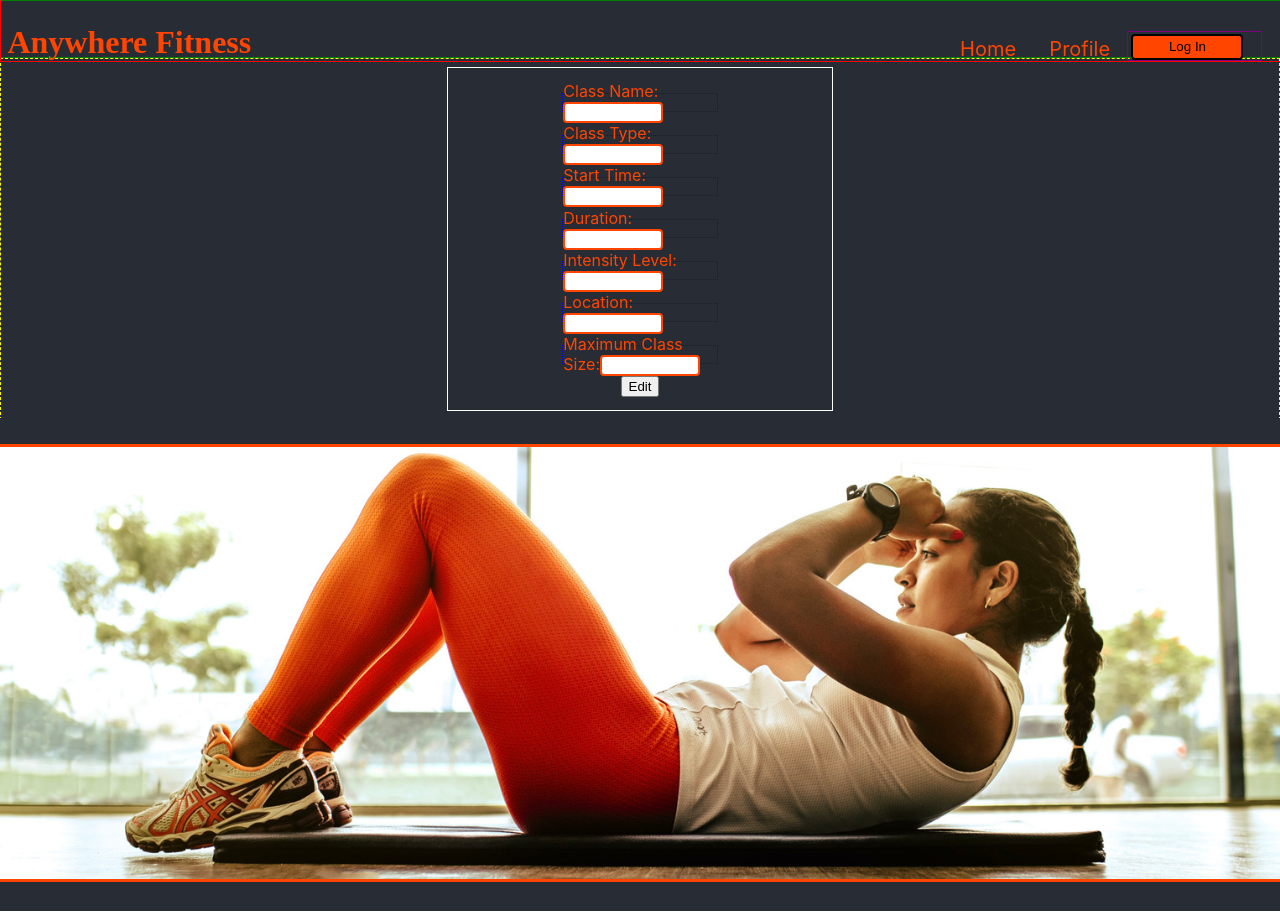
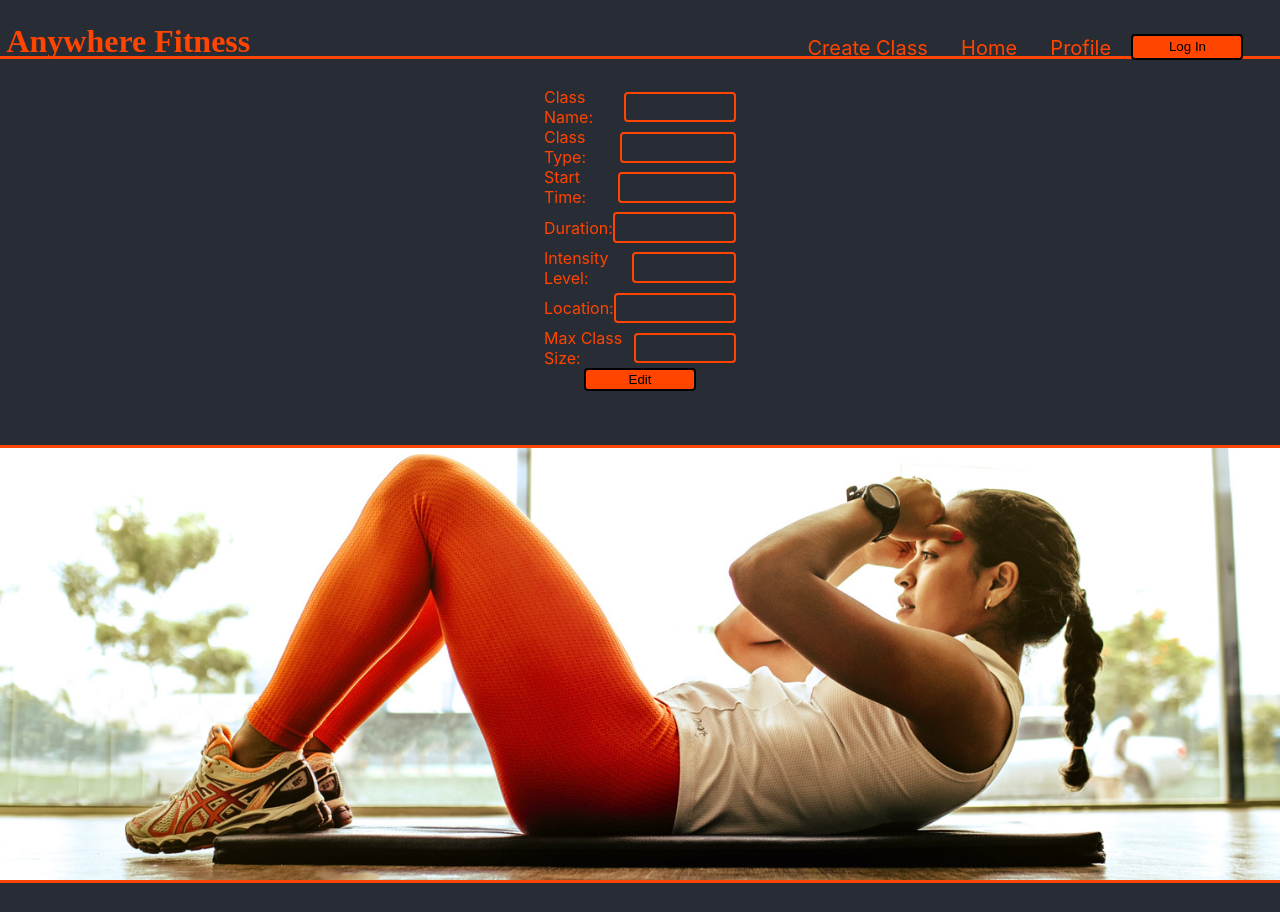
Before and after one commit to tt-webpt199-anywhere-fitness/front-end, a React (Create React App) app in the folder anywhere-fitness-fe/: page /create in a window 1280 px wide. Built offline with nearby package versions, Linux system fonts and the light colour scheme; sample sign-in values are in the browser's storage; the HTML template or start-up script is replaced by a standard one; a web font is replaced by a local one.

Commit message:
styling mostly complete

```diff
--- a/anywhere-fitness-fe/src/App.css
+++ b/anywhere-fitness-fe/src/App.css
@@ -37,7 +37,7 @@ h6 {
 	color: white;
 	height: 7vh;
 	border-bottom: 3px solid orangered;
-	border: 1px solid green;
+	/* border: 1px solid green; */
 }
 
 .App-link {
@@ -75,7 +75,7 @@ a {
 nav {
 	width: 100%;
 	display: flex;
-	border: 1px solid red;
+	/* border: 1px solid red; */
 	justify-content: space-between;
 	align-items: flex-end;
 }
@@ -89,9 +89,7 @@ nav {
 	padding-right: 1.5%;
 }
 
-.log-in-out,
-.register-button,
-.submit-button {
+button {
 	background-color: orangered;
 	border-radius: 0.25rem;
 	border: 2px solid black;
@@ -100,16 +98,18 @@ nav {
 	margin: 0 1%;
 }
 
-.log-in-out:hover,
-.register-button:hover,
-.submit-button:hover {
+.edit-button {
+	padding: 0.5% 5%;
+}
+
+button:hover {
 	background-color: black;
 	color: orangered;
 	border: 2px solid orangered;
 }
 
 .button-container {
-	border: 1px solid purple;
+	/* border: 1px solid purple; */
 	width: 16%;
 	display: flex;
 	justify-content: space-between;
@@ -154,11 +154,11 @@ img {
 	justify-content: center;
 	align-items: center;
 	height: 100%;
-	border: 1px dashed yellow;
+	/* border: 1px dashed yellow; */
 }
 
 form {
-	border: 1px solid white;
+	/* border: 1px solid white; */
 	color: orangered;
 	width: 30%;
 	height: 95%;
@@ -169,7 +169,7 @@ form {
 }
 
 .inputs {
-	border: 1px dotted blue;
+	/* border: 1px dotted blue; */
 	width: 40%;
 	margin: 3% 0;
 	height: 5%;
@@ -181,7 +181,10 @@ form {
 input {
 	width: 60%;
 	border: 2px solid orangered;
+	background-color: #282c34;
+	color: orangered;
 	border-radius: 0.25rem;
+	padding: 3%;
 }
 
 .course-container {
@@ -199,6 +202,8 @@ input {
 	display: flex;
 }
 
-hr {
-	background-color: orangered;
+.classCreate .inputs {
+	width: 50%;
+	/* border: 1px dotted red; */
+	display: flex;
 }
--- a/anywhere-fitness-fe/src/App.js
+++ b/anywhere-fitness-fe/src/App.js
@@ -41,6 +41,10 @@ function App() {
 						Anywhere Fitness
 					</h1>
 					<div className="links">
+						<Link to="/create">
+							Create
+							Class
+						</Link>
 						<Link to="/">
 							Home
 						</Link>
--- a/anywhere-fitness-fe/src/components/CreateClass.js
+++ b/anywhere-fitness-fe/src/components/CreateClass.js
@@ -5,72 +5,70 @@ export default function CreateCourse(props) {
 		<div className="form-container">
 			<form className="classCreate">
 				<div className="inputs">
-					<label>
-						Class Name:
+					<label>Class Name:</label>
+
 					<input
 						type="text"
 						name="course"
 					/>
-					</label>
 				</div>
 
 				<div className="inputs">
-					<label>
-						Class Type:
+					<label>Class Type:</label>
+
 					<input
 						type="text"
 						name="course_type"
 					/>
-					</label>
 				</div>
 				<div className="inputs">
-					<label>
-						Start Time:
+					<label>Start Time:</label>
+
 					<input
 						input="time"
 						name="course_start"
 					/>
-					</label>
 				</div>
 				<div className="inputs">
-					<label>
-						Duration:
+					<label>Duration:</label>
+
 					<input
 						type="text"
 						name="course_duration"
 					/>
-					</label>
 				</div>
 				<div className="inputs">
 					<label>
 						Intensity Level:
+					</label>
+
 					<input
 						type="number"
 						name="course_intensity"
 						min="1"
 						max="5"
 					/>
-					</label>
 				</div>
 				<div className="inputs">
-					<label>
-						Location:
+					<label>Location:</label>
+
 					<input
 						type="text"
 						name="course_location"
 					/>
-					</label>
 				</div>
 				<div className="inputs">
-					<label>
-						Maximum Class Size:
+					<label>Max Class Size:</label>
+
 					<input
 						type="text"
 						name="course_maxSize"
 					/>
-					</label>
 				</div>
-				<button name="course_create">
+				<button
+					// name="course_create"
+					className="edit-button"
+				>
 					Edit
 				</button>
 			</form>
```
Lines whose indentation alone changed are shown as unchanged.
